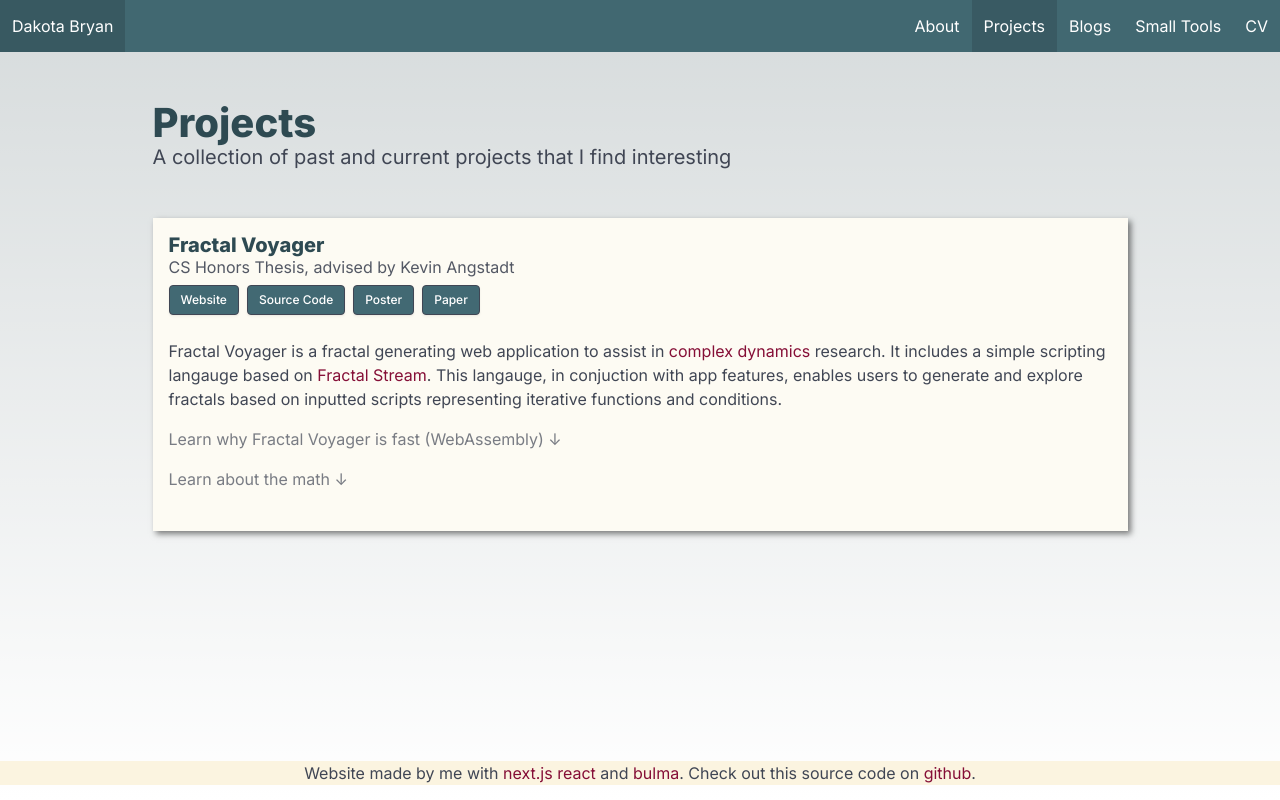
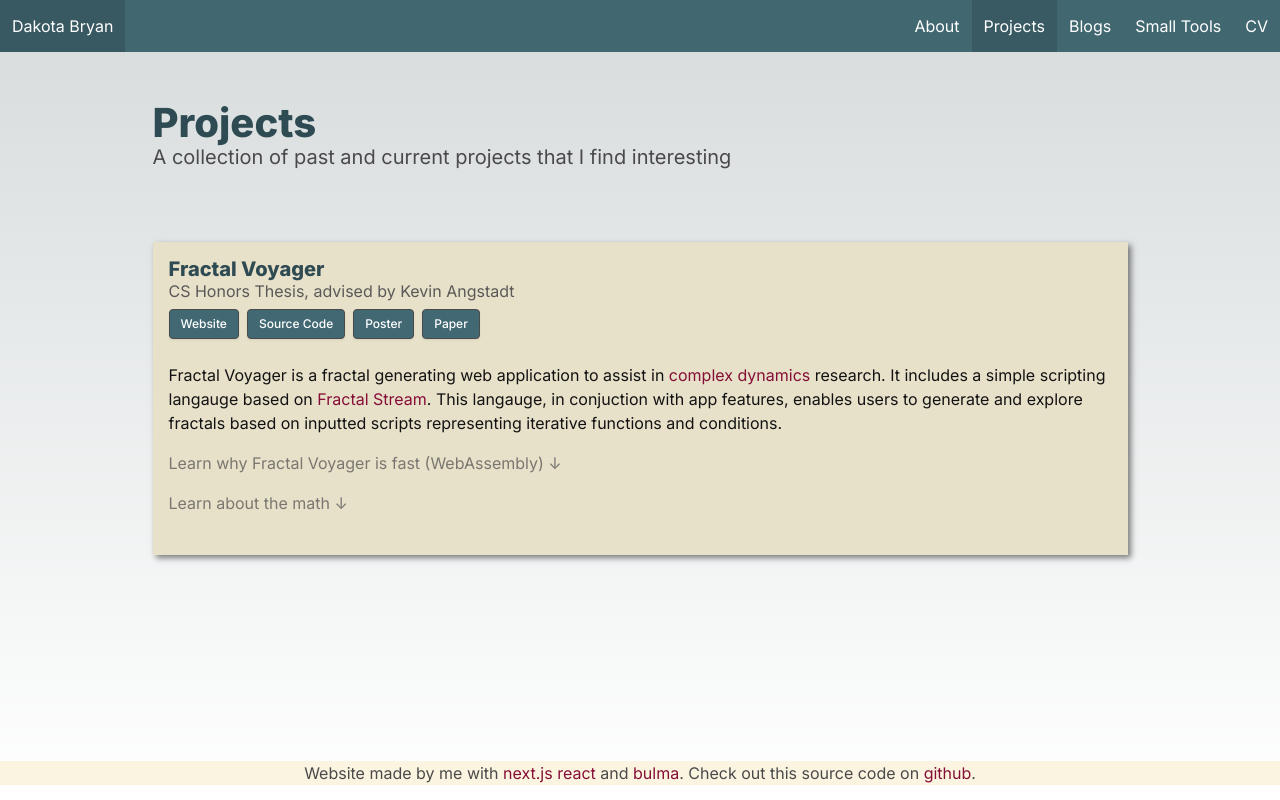
Before and after one commit to dbryan17/person-site, a Next.js app: page /projects in a window 1280 px wide. Built offline with nearby package versions, Linux system fonts and the light colour scheme.

Commit message:
progress

```diff
--- /dev/null
+++ b/app/blogs/henry/[id]/page.js
@@ -0,0 +1,5 @@
+import { blogs } from "@/app/data/blogs/henryBlogs";
+
+export default function BlogPage({ params }) {
+  return <div>{blogs[params.id].title}</div>;
+}
--- /dev/null
+++ b/app/components/blog/blogSnippet.js
@@ -0,0 +1 @@
+export default function BlogSnippet({}) {}
--- a/app/projects/page.js
+++ b/app/projects/page.js
@@ -3,7 +3,7 @@ import Project from "../components/projects/general";
 export default function Projects() {
   return (
     <div className="slim-container">
-      <section className="pageChunk">
+      <section className="page-chunk">
         <section className="hero">
           <div className="hero-body">
             <p className="title has-text-success is-size-2">Projects</p>
--- a/app/styles.scss
+++ b/app/styles.scss
@@ -8,14 +8,16 @@ $primary: #426973;
 $brightprimary: #2f4c53;
 $highlight: #850e35;
 //$cardcolor: #fcffe0;
-// $cardcolor: hsl(60, 60%, 98%);
+// $cardcolor: hsl(54, 30%, 94%);
+$cardcolor: rgb(232, 225, 202);
 
 // $cardcolor: hsl(0, 0%, 90%);
 // default white
 $white: hsl(221, 14%, 100%);
 // deafult text
 // grey - dark
-$text: hsl(221, 14%, 29%);
+$text: hsl(0, 0%, 29%);
+// $darktext:
 
 /* override global sass variables */
 @use "bulma/sass/utilities" with (
@@ -142,12 +144,13 @@ body {
 }
 
 .my-card {
-  // background-color: $cardcolor !important;
-  background-color: lighten($background, 4%);
+  background-color: $cardcolor !important;
+  // background-color: lighten($background, 4%);
   // width: 800px;
   // border: 1px solid $text;
   padding: 1rem;
   box-shadow: 3px 3px 6px rgba(0, 0, 0, 0.5);
+  color: hsl(0, 0%, 7%);
 
   // border: 1px black solid;
 }
```
Also changed, not shown: app/data/blogs/henryBlogs.js (added, +14 -0 lines), app/components/blog/blog.js (added).
